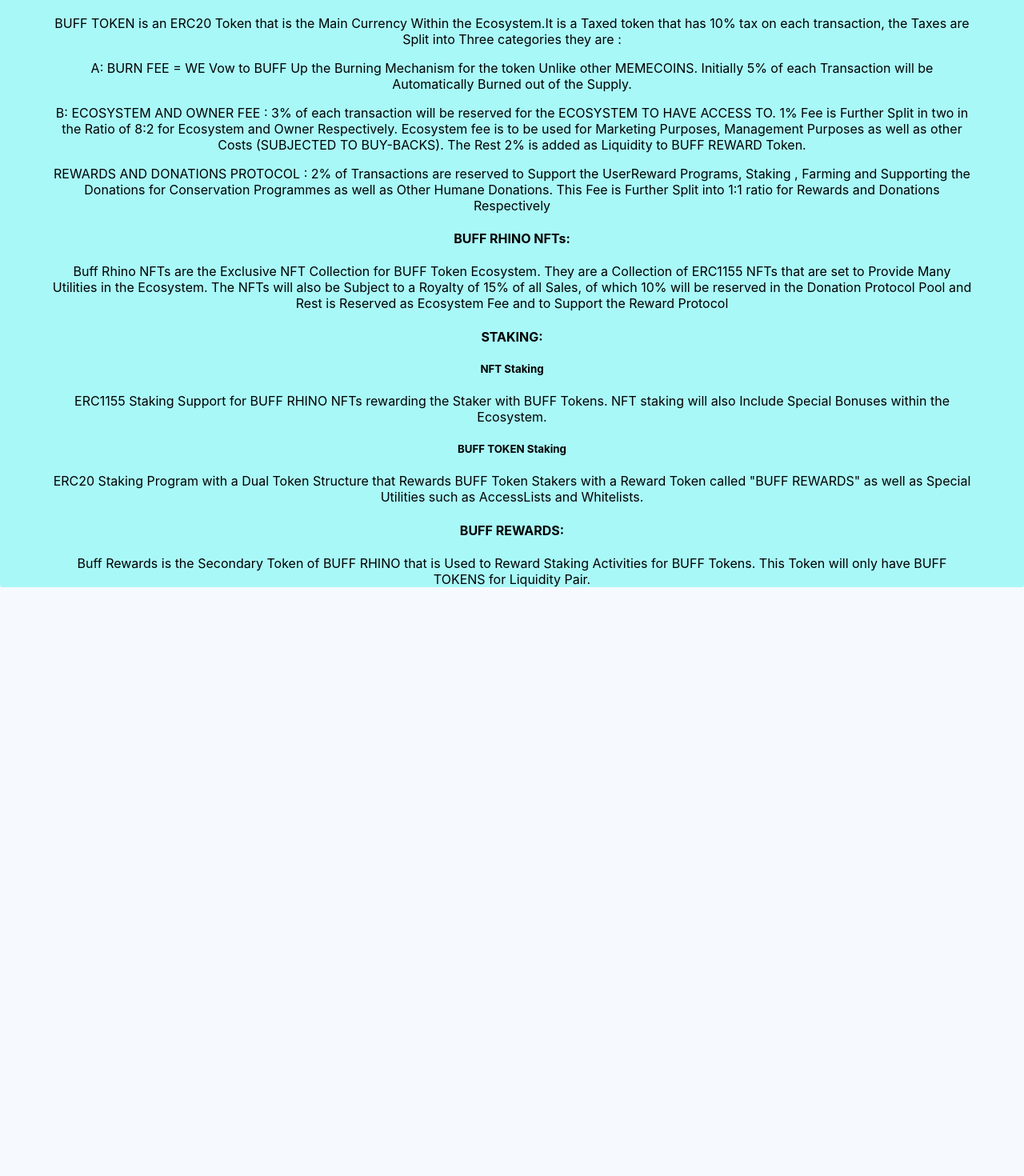
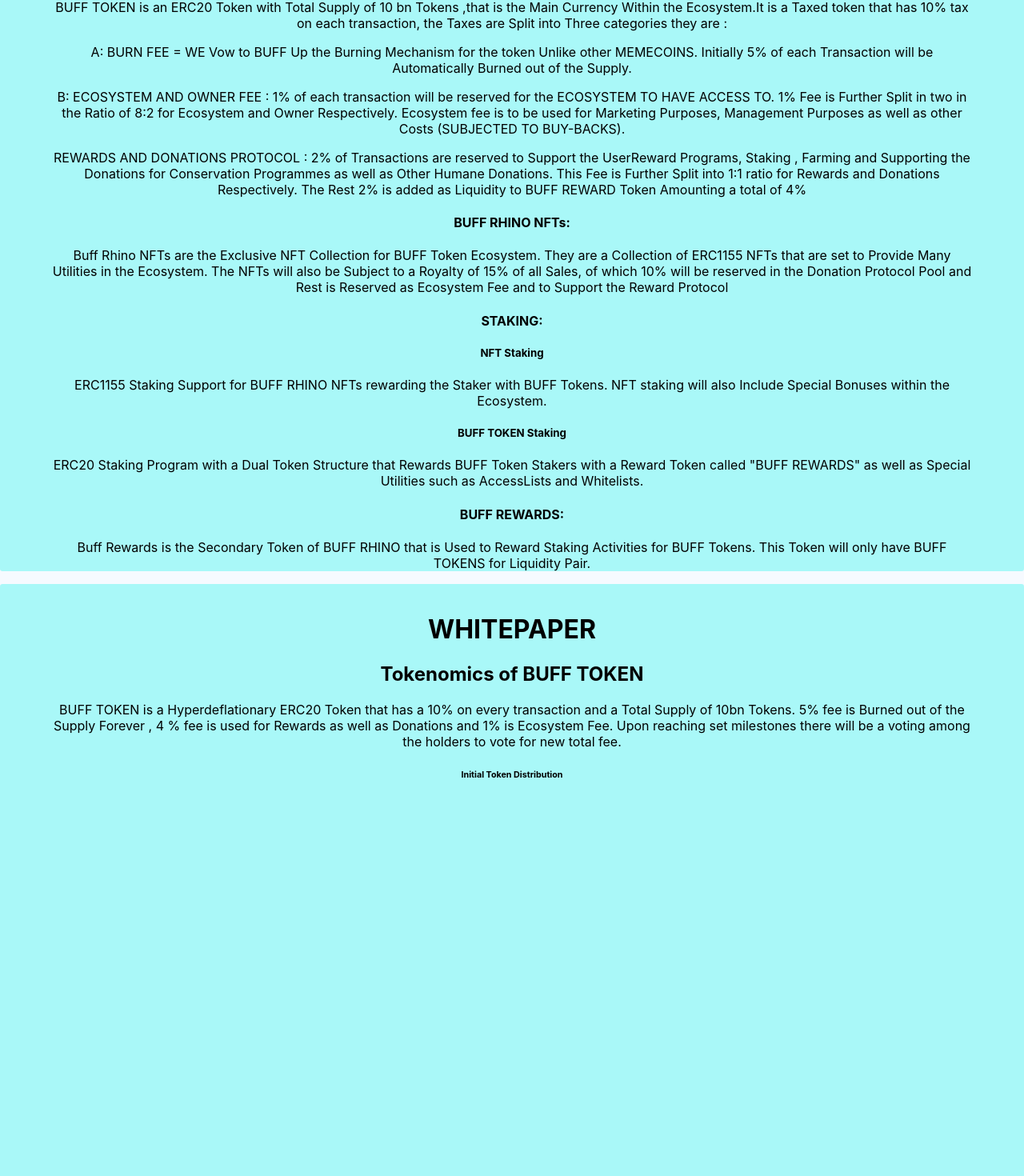
Before and after one commit to sedpepe/Sed-Pepe, a Next.js app in the folder FrontEnd/: page / in a window 1280 px wide. Shown: the part 600-2070 px from the top of the page at 80% size. Before the commit the page ends 1350 px from the top, so only its background shows below. Built offline with nearby package versions, Linux system fonts and the light colour scheme; what @thirdweb-dev/react would draw is missing.

Commit message:
whitepaper start

```diff
--- a/FrontEnd/ComponentCSS/PageCSS.module.css
+++ b/FrontEnd/ComponentCSS/PageCSS.module.css
@@ -1,6 +1,7 @@
 .FullPage{
     background-color: rgb(169, 248, 248);
     border-radius: 0.2em;
+    min-height: 100vh;
     padding-top: 1rem;
     padding-left: 4rem;
     padding-right: 4rem;
--- a/FrontEnd/Components/HomePage.jsx
+++ b/FrontEnd/Components/HomePage.jsx
@@ -45,18 +45,18 @@ const HomePage = () => {
             <div>
               <h4>BUFF TOKEN :</h4>
               <p>
-              BUFF TOKEN is an ERC20 Token that is the Main Currency Within the Ecosystem.It is a Taxed token that has 10% tax on each transaction, the Taxes are Split into Three categories they are :
+              BUFF TOKEN is an ERC20 Token with Total Supply of 10 bn Tokens ,that is the Main Currency Within the Ecosystem.It is a Taxed token that has 10% tax on each transaction, the Taxes are Split into Three categories they are :
               </p>
               <p>
               A: BURN FEE =  WE Vow to BUFF Up the Burning Mechanism for the token Unlike other MEMECOINS. Initially 5% of each Transaction will be Automatically Burned out of the Supply.
               </p>
               <p>
-                B: ECOSYSTEM AND OWNER FEE : 3% of each transaction will be reserved for the ECOSYSTEM TO HAVE ACCESS TO. 1% Fee is Further Split in two in the Ratio of 8:2 for Ecosystem and Owner Respectively.
-                Ecosystem fee is to be used for Marketing Purposes, Management Purposes as well as other Costs (SUBJECTED TO BUY-BACKS). The Rest 2% is added as Liquidity to BUFF REWARD Token.
+                B: ECOSYSTEM AND OWNER FEE : 1% of each transaction will be reserved for the ECOSYSTEM TO HAVE ACCESS TO. 1% Fee is Further Split in two in the Ratio of 8:2 for Ecosystem and Owner Respectively.
+                Ecosystem fee is to be used for Marketing Purposes, Management Purposes as well as other Costs (SUBJECTED TO BUY-BACKS).
               </p>
               <p>
                 REWARDS AND DONATIONS PROTOCOL : 2% of Transactions are reserved to Support the UserReward Programs, Staking , Farming and Supporting the Donations for Conservation Programmes as well as Other Humane Donations.
-                This Fee is Further Split into 1:1 ratio for Rewards and Donations Respectively
+                This Fee is Further Split into 1:1 ratio for Rewards and Donations Respectively. The Rest 2% is added as Liquidity to BUFF REWARD Token Amounting a total of 4%
               </p>
             </div>
               <div>
--- a/FrontEnd/Components/NavBarComponent.jsx
+++ b/FrontEnd/Components/NavBarComponent.jsx
@@ -8,7 +8,6 @@ const NavBarComponent = () => {
   return (
     <div>
         <div>
-          Navbar
          <LoginPage/>
       </div>
     </div>
--- a/FrontEnd/Components/Whitepaper.jsx
+++ b/FrontEnd/Components/Whitepaper.jsx
@@ -1,8 +1,20 @@
 import React from 'react'
+import S from "../ComponentCSS/PageCSS.module.css"
 
 const Whitepaper = () => {
   return (
-    <div>Whitepaper</div>
+    <div className={S.FullPage}>
+      <h1>WHITEPAPER</h1>
+      <h2>Tokenomics of BUFF TOKEN</h2>
+      <p>BUFF TOKEN is a Hyperdeflationary ERC20 Token that has a 10% on every transaction and a Total Supply of 10bn Tokens.
+        5% fee is Burned out of the Supply Forever , 4 % fee is used for Rewards as well as Donations and 1% is Ecosystem Fee.
+        Upon reaching set milestones there will be a voting among the holders to vote for new total fee.
+      </p>
+      <h6>Initial Token Distribution</h6>
+      <p>
+
+      </p>
+    </div>
   )
 }
 
--- a/FrontEnd/pages/index.js
+++ b/FrontEnd/pages/index.js
@@ -8,6 +8,7 @@ import { useAddress } from "@thirdweb-dev/react";
 import AxomeeHome from "./Axomee";
 import MINTPage from "../Components/nftMint";
 import S from "../ComponentCSS/PageCSS.module.css"
+import Whitepaper from "../Components/Whitepaper";
 
 export default function Home() {
   const {connectedUser} =useContext(AppContext);
@@ -16,6 +17,7 @@ export default function Home() {
       <main>
         <div>
            <HomePage/>
+           <Whitepaper/>
         </div>
       </main>
     </div>
```
